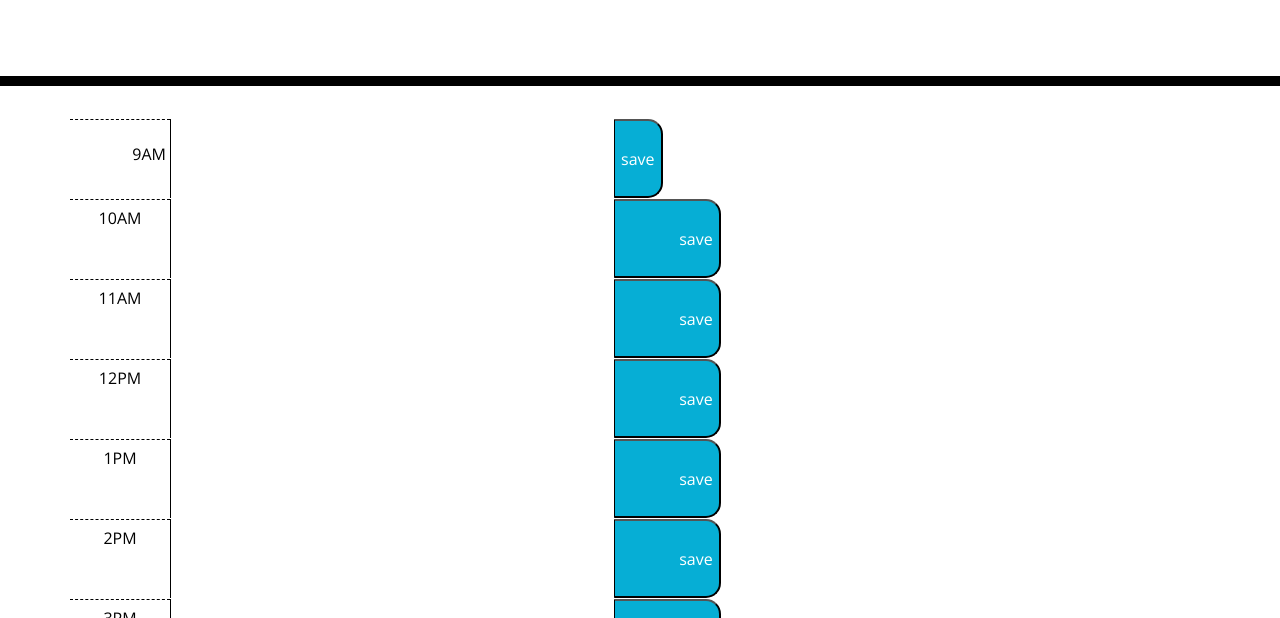
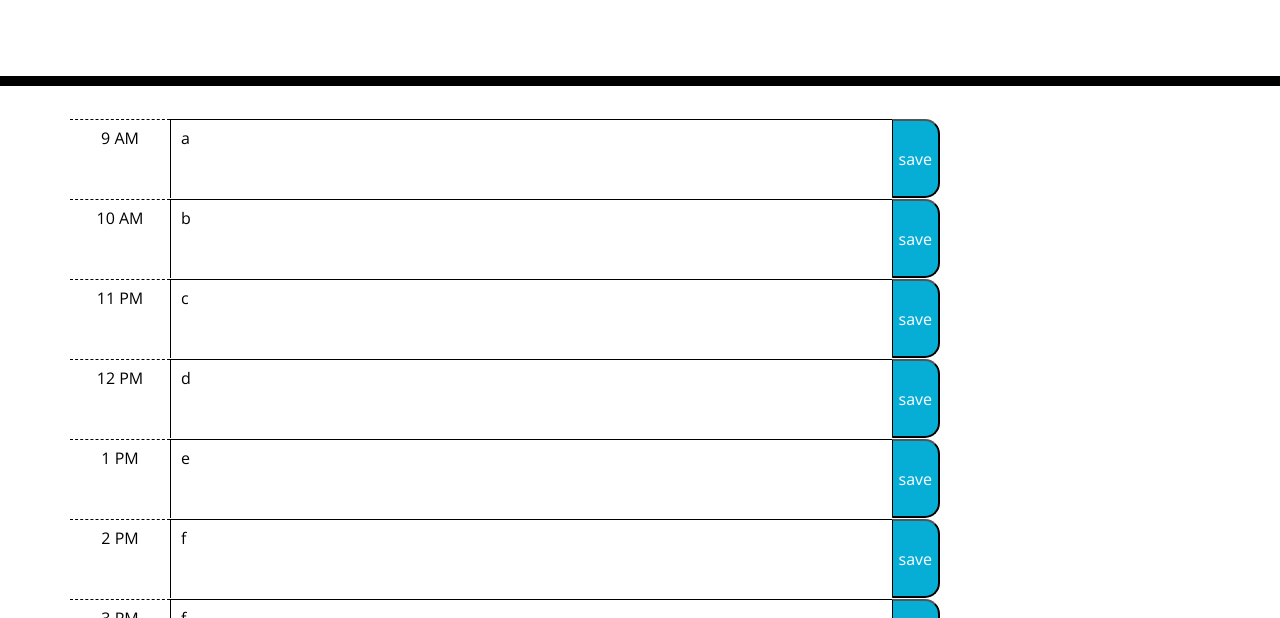
Before and after one commit to ryntm/dailyplanner, a plain HTML site: page index.html in a window 1280 px wide. Shown: the part 182-800 px from the top of the page. Drawn offline with nearby package versions, Linux system fonts and the light colour scheme.

Commit message:
got the object values to display the value in each field.

```diff
--- a/index.html
+++ b/index.html
@@ -19,7 +19,7 @@
     </header>
     <div class="container">
       <!-- Timeblocks go here -->
-      <div class="time-block">
+      <!-- <div class="time-block">
         <div class="row" >
             <div class="hour">
               9AM
@@ -38,9 +38,9 @@
         </div>
       </div>
       <div class="time-block">
-        <div class="row" id="time11">
+        <div class="row">
             <div class="hour">11AM</div>
-            <textarea class="description"></textarea>
+            <textarea class="description" id="time11"></textarea>
             <button class="saveBtn">
               save
             </button>
@@ -100,10 +100,9 @@
             </button>
         </div>
       </div>
-
+       -->
     </div>
     <script src="http://ajax.googleapis.com/ajax/libs/jquery/1.7.1/jquery.min.js" type="text/javascript"></script>
-    <!-- <script src="./moment.js"></script> -->
     <script src="https://cdnjs.cloudflare.com/ajax/libs/moment.js/2.24.0/moment.min.js"></script>
     <script src="script.js"></script>
     <script>
--- a/script.js
+++ b/script.js
@@ -1,47 +1,93 @@
 $(document).ready(function() {
 
     var currentHour = moment().format('HH')
-    var tasks = JSON.parse(localStorage.getItem("dailytasks"));
+    // var tasks = JSON.parse(localStorage.getItem("dailytasks"));
 
-    if (tasks == undefined) {
-        tasks = {
-            "9": "",
-            "10": "",
-            "11": "",
-            "12": "",
-            "13": "",
-            "14": "",
-            "15": "",
-            "16": "",
-            "17": "",
-        }
-    }
+    // if (tasks == undefined) {
+    //     tasks = {
+    //         "9": "",
+    //         "10": "",
+    //         "11": "",
+    //         "12": "",
+    //         "13": "",
+    //         "14": "",
+    //         "15": "",
+    //         "16": "",
+    //         "17": "",
+    //     }
+    // }
 
-    console.log(tasks)
+    // console.log(tasks)
+
+
 
     $('.saveBtn').on('click', function(){
-        var time = $(this).parent().attr("id");
+        var time = $(this).siblings(".description").attr("id");
         var task = $(this).siblings(".description").val().trim();
-        console.log(task);
-        localStorage.setItem(time, JSON.stringify(task));
+        tasks[time] = task
+        localStorage.setItem(tasks, JSON.stringify(tasks));
     })
 
     function getTasks() {
-        var tasks = JSON.parse(localStorage.getItem("time9"));
-        console.log(tasks);
-        $(".description").html()
-        // for (var i = 9; i < Object.keys(localStorage).length+9; i++) {
-        //     console.log(Object.keys(localStorage))
-        //     var tasks = JSON.parse(localStorage.getItem("time"+i));
-        //     console.log(tasks)
-        //     // console.log(localStorage."time"+9)
+        var tasks = JSON.parse(localStorage.getItem("tasks"||'{}'));
 
-        };
+        if (tasks === null) {
+            tasks =
+                    {hour9: "a",
+                    hour10: "b",
+                    hour11: "c",
+                    hour12: "d",
+                    hour13: "e",
+                    hour14: "f",
+                    hour15: "f",
+                    hour16: "g",
+                    hour17: "h"}
 
+            localStorage.setItem('tasks', JSON.stringify(tasks))
+        }
+
+        console.log(Object.keys(tasks).length)
+        console.log()
+
+        for (var i = 0; i < Object.keys(tasks).length; i++) {
+           var hourText = "";
+           var j = i+9
+           var hourID = "hour" + j
+           console.log(tasks[hourID])
+           if (j > 12) {
+            hourText = j-12 + " PM"
+           } else if (j < 11) {
+            hourText = j + " AM"
+           } else {
+            hourText = j + " PM"
+           }
+
+            var textAreas = `
+           <div class="time-block">
+                <div class="row">
+                    <div class="hour">${hourText}</div>
+                    <textarea class="description" id="${hourID}">${tasks[hourID]}</textarea>
+                    <button class="saveBtn">save</button>
+                </div>
+            </div>`
+            $(".container").append(textAreas)
+        }
+
+        // showTasks();
+    };
+
+    // function showTasks () {
+    //     if (tasks !== null) {
+    //         for (var i = 0; i < tasks.length; i++) {
+    //             var j = i+9;
+    //         $("#"`${j}`).text(tasks[i]);
+    //         }
+    //     }
+    // }
 
     //function for comparing the time so that we may color the planner based on the time.
 
 
-    // getTasks();
+    getTasks();
 
 })
--- a/style.css
+++ b/style.css
@@ -5,8 +5,6 @@ body {
 }
 
 textarea{
-  text-align: center;
-
   background: transparent;
   border: none;
   resize: none;
@@ -24,28 +22,24 @@ textarea{
   border-bottom: 10px solid black;
 }
 
-.container {
-  text-align: center;
-}
 .description {
-  text-align: center;
-
   white-space: pre-wrap;
-  width:40%
+  width:65%;
+  border-top: 1px solid black;
 }
 
 .time-block {
-  text-align: center;
   border-radius: 15px;
   width: 100%;
 }
 
 .row {
-  text-align: center;
   white-space: pre-wrap;
   height: 80px;
   border-top: 1px solid white;
   width:100%;
+  text-align: center;
+
 }
 
 .hour {
```
